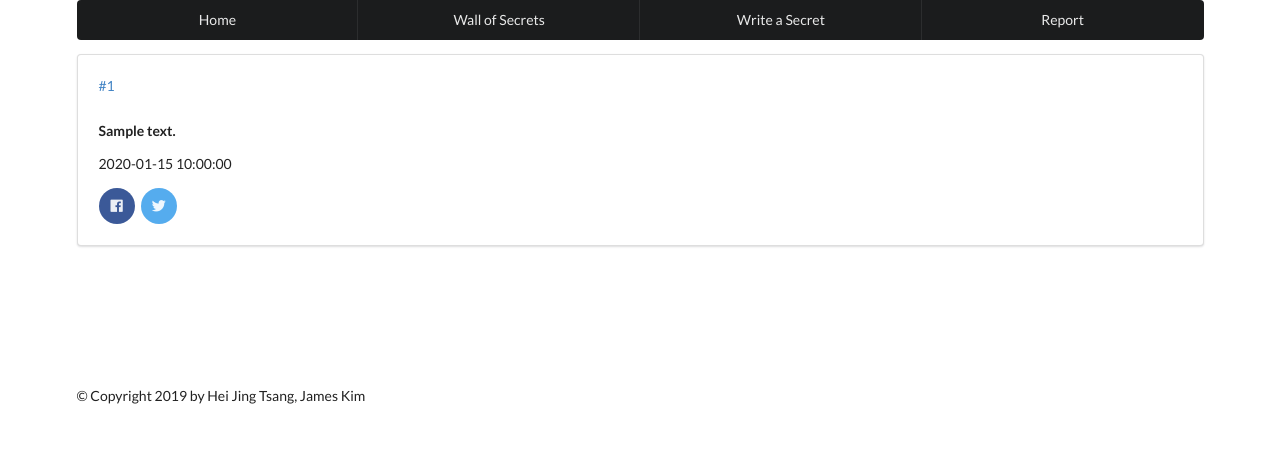
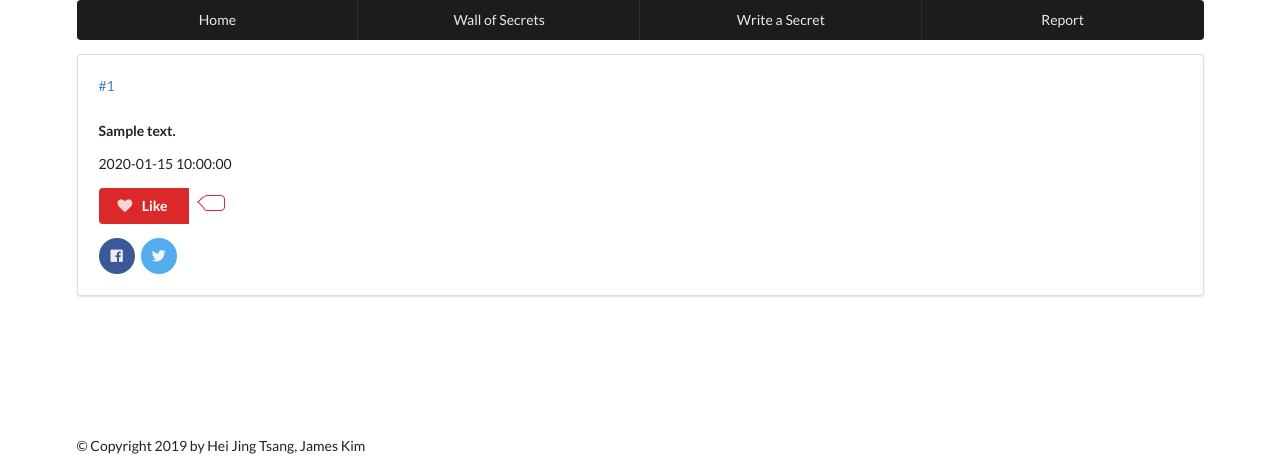
Before and after one commit to heijingtsang/CS252-SP19-LAB6, a Flask app: page /wall in a window 1280 px wide. Shown: the top 464 px of the page. Run offline with Flask 2, Linux system fonts and the light colour scheme; tables that the repository leaves empty hold one stand-in row (values such as "Sample post"); some libraries are stand-ins or nearby versions.

Commit message:
like implemented

```diff
--- a/app.py
+++ b/app.py
@@ -158,6 +158,17 @@
 @app.route('/wall/<int:sid>')
 def secret_details(sid):
     return render_template('secret_details.html', secret=Secrets.query.filter_by(id=sid).first())
+
+
+@app.route('/wall/<int:sid>/like')
+def like(sid):
+    post = Secrets.query.filter_by(id=sid).first()
+
+    like = post.like + 1
+    post = Secrets.query.filter_by(id=sid).update(dict(like=like))
+    db.session.commit()
+
+    return redirect(url_for('wall'))
 
 
 @app.route('/add', methods=['POST', 'GET'])
--- a/templates/wall.html
+++ b/templates/wall.html
@@ -4,7 +4,6 @@
     {{ super() }}
 {% endblock %}
 {% block body %}
-    <!-- Refresh every 30 seconds -->
     <meta http-equiv="refresh" content="30">
     {% with messages = get_flashed_messages() %}
         {% if messages %}
@@ -21,7 +20,6 @@
         {% endif %}
     {% endwith %}
 
-    <!-- For each secret post in the list of secrets -->
     {% for secret in secrets %}
         <div class="ui padded container segment">
             <td class="selectable">
@@ -30,15 +28,31 @@
             <h5>{{ secret['content']|safe }}</h5>
             <p>{{ secret['post_time'] }}</p>
 
+            <form method="post">
+                <a href="{{ url_for('like', sid=secret['id']) }}">
+                    <div class="ui labeled button" tabindex="0">
+                        <div class="ui red button">
+                            <i class="heart icon"></i> Like
+                        </div>
+                    </div>
+                </a>
+                <a class="ui basic red left pointing label">
+                    {{ secret['like'] }}
+                </a>
+            </form>
+        <p></p>
+
         <!-- Clickable Facebook Icon -->
-            <a href="https://www.facebook.com/sharer/sharer.php?u=https://tsangh.pythonanywhere.com/wall/{{ secret['id'] }}" target="_blank">
+        <a href="https://www.facebook.com/sharer/sharer.php?u=https://tsangh.pythonanywhere.com/wall/{{ secret['id'] }}"
+           target="_blank">
             <button class="ui circular facebook icon button">
                 <i class="facebook icon"></i>
             </button>
         </a>
 
         <!-- Clickable Twitter Icon -->
-            <a href="https://twitter.com/share?url=https://tsangh.pythonanywhere.com/wall/{{ secret['id'] }}" target="_blank">
+        <a href="https://twitter.com/share?url=https://tsangh.pythonanywhere.com/wall/{{ secret['id'] }}"
+           target="_blank">
             <button class="ui circular twitter icon button">
                 <i class="twitter icon"></i>
             </button>
```
Lines whose indentation alone changed are shown as unchanged.
